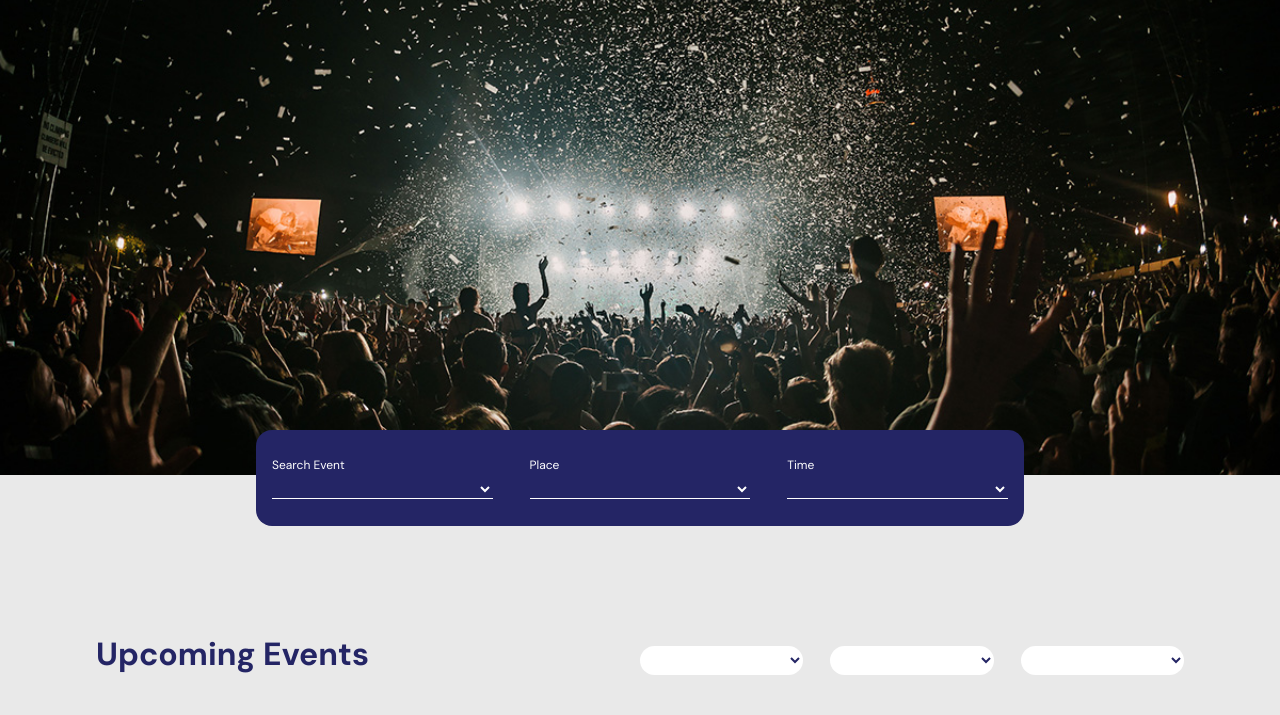
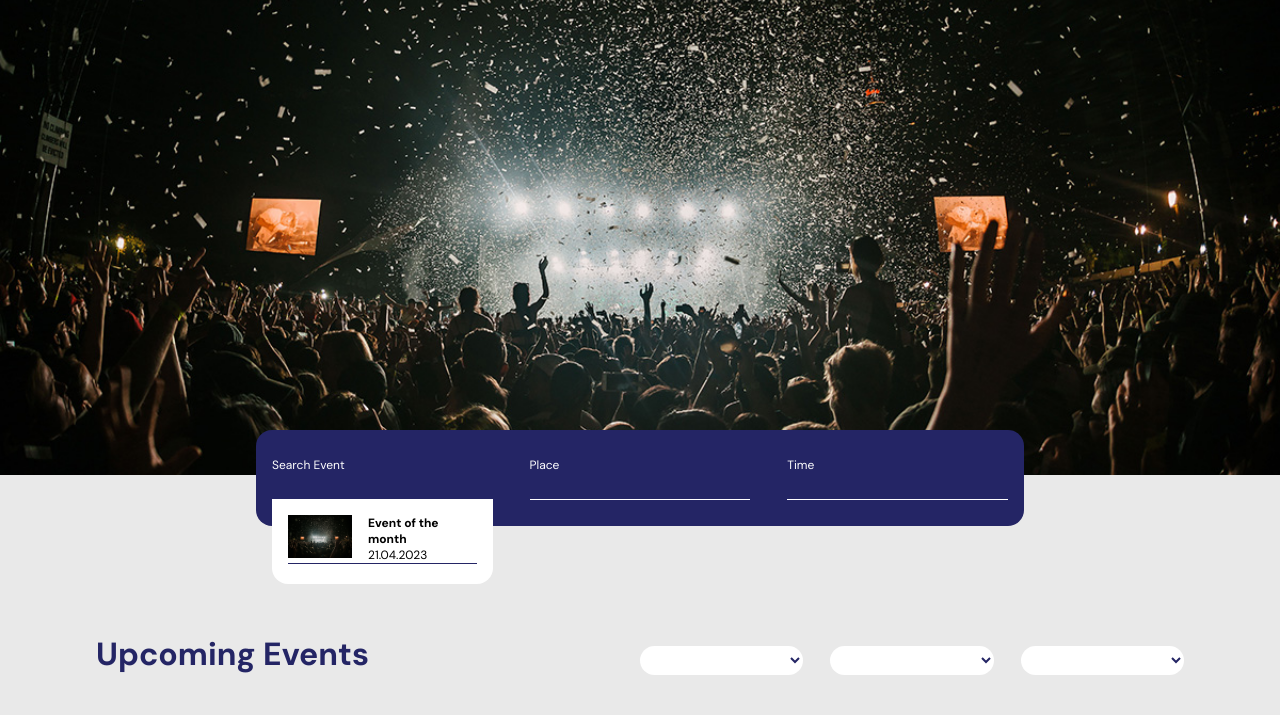
Before and after one commit to EirikOrkelbog/EventAPI, a plain HTML site: page index.html in a window 1280 px wide. Shown: the part 85-800 px from the top of the page. Drawn offline with nearby package versions, Linux system fonts and the light colour scheme.

Commit message:
added search list to header search-box

```diff
--- a/_app/css/modules/header.css
+++ b/_app/css/modules/header.css
@@ -14,9 +14,10 @@
 	background-color: transparent;
 	color: var(--secondary-color);
 	border: none;
+	text-decoration: none;
 }
 
-.header_search-box {
+.header_search-container {
 	display: flex;
 	align-items: center;
 	justify-content: space-between;
@@ -34,6 +35,7 @@
 .search-box {
 	display: flex;
 	flex-direction: column;
+	position: relative;
 	width: 30%;
 	border-bottom: 1px solid white;
 }
@@ -44,7 +46,47 @@
 }
 
 .search-box_content {
+	font-size: var(--regular);
 	background-color: var(--primary-color);
 	border: none;
 	color: var(--secondary-color);
 }
+
+.search_list {
+	position: absolute;
+	right: 0;
+	top: 100%;
+	width: 100%;
+	max-height: 8rem;
+	overflow-y: scroll;
+	z-index: 10;
+	background-color: var(--secondary-color);
+	color: var(--dark-text);
+	padding: var(--padding);
+	border-radius: 0 0 1rem 1rem;
+}
+
+.search_list-item {
+	display: flex;
+	align-items: center;
+	gap: 1rem;
+}
+
+.search_item-info h4 {
+	font-size: var(--small);
+}
+
+.search_item-info p {
+	font-size: var(--small);
+}
+
+.search_item-thumbnail img {
+	width: 4rem;
+}
+
+.search_line-divider {
+	width: 100%;
+	height: 1px;
+	background-color: var(--primary-color);
+	margin: 0 0 .3rem 0;
+}
--- a/index.html
+++ b/index.html
@@ -11,31 +11,41 @@
 	<body>
 		<header>
 			<section class="header_image">
-				<button href="/" class="header_logo">EventAPI</button>
+				<a href="" class="header_logo">EventAPI</a>
 
-				<div class="header_search-box">
+				<div class="header_search-container">
 					<div class="search-box">
 						<label for="search-event" class="search-box_name">Search Event</label>
 
-						<select name="search-event" id="search-event" class="search-box_content">
-							<option value=""></option>
-						</select>
+						<input type="text" class="search-box_content" id="search-event">
+
+						<div class="search_list">
+							<div class="search_list-item">
+								<div class="search_item-thumbnail">
+									<img src="/_app/assets/images/header.jpg" alt="">
+								</div>
+
+								<div class="search_item-info">
+									<h4>Event of the month</h4>
+									<p>21.04.2023</p>
+								</div>
+
+							</div>
+
+							<div class="search_line-divider"></div>
+						</div>
 					</div>
 
 					<div class="search-box">
 						<label for="place" class="search-box_name">Place</label>
 
-						<select name="place" id="place" class="search-box_content">
-							<option value=""></option>
-						</select>
+						<input type="text" class="search-box_content" id="place">
 					</div>
 
 					<div class="search-box">
 						<label for="time" class="search-box_name">Time</label>
 
-						<select name="time" id="time" class="search-box_content">
-							<option value=""></option>
-						</select>
+						<input type="text" class="search-box_content" id="time">
 					</div>
 				</div>
 			</section>
```
